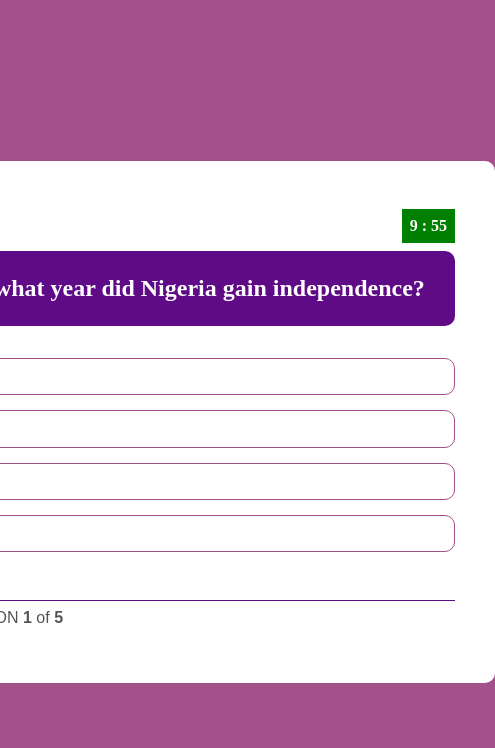
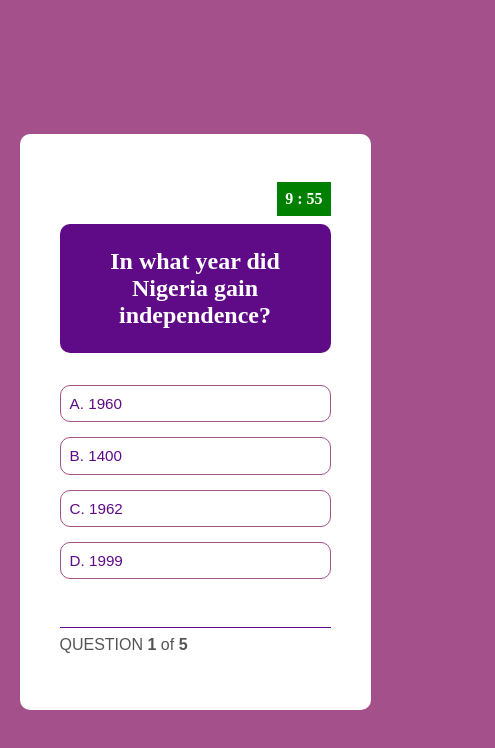
Before and after one commit to OloyedeTobi/Javascript-Quiz-App, a plain HTML site: page index.html in a window 390 px wide. Shown: the whole page, 495 px wide, since content can reach past the window. Drawn offline with Linux system fonts and the light colour scheme.

Commit message:
made app responsive on mobile

```diff
--- a/stylesheet.css
+++ b/stylesheet.css
@@ -221,3 +221,10 @@ border: 1px solid var(--color-primary);
 	align-items: center;
 	justify-content: center;
 }
+
+@media (max-width: 760px){
+	.quiz-box{
+		width: 90%;
+		margin: 0 auto;
+	}
+}
```
